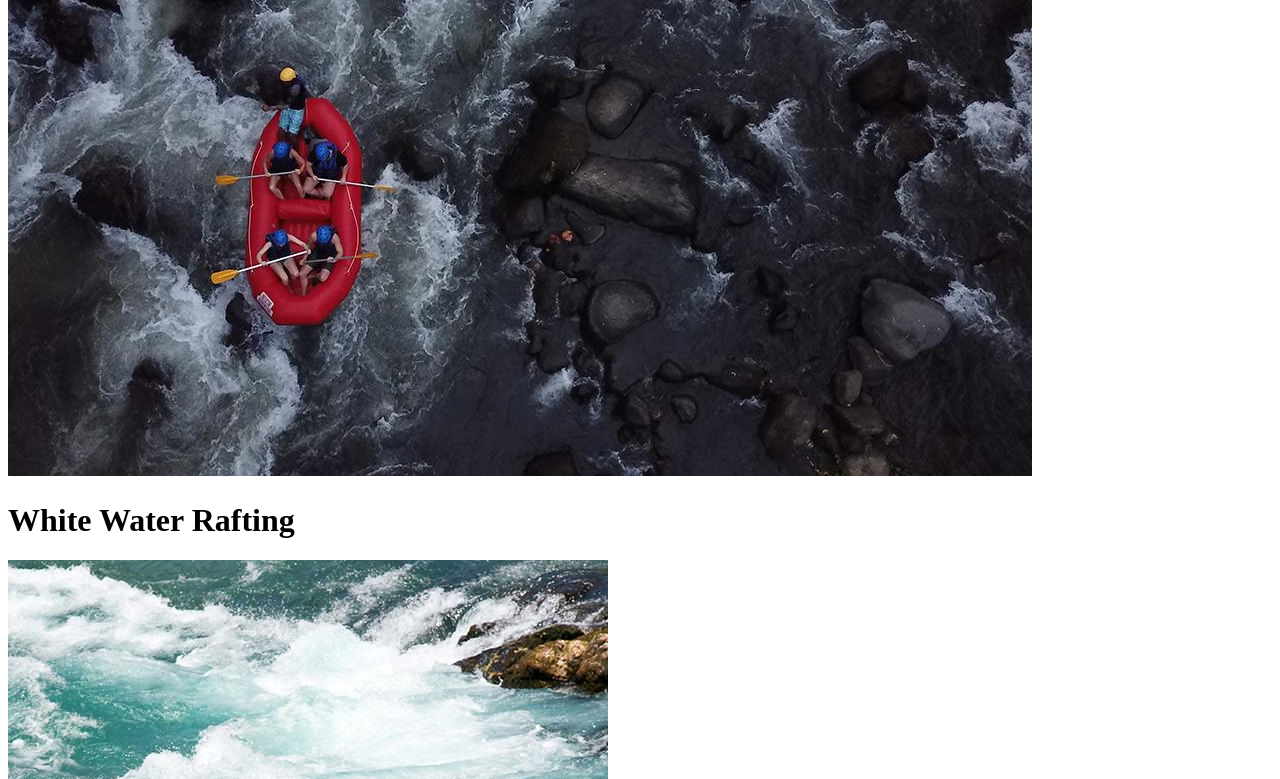
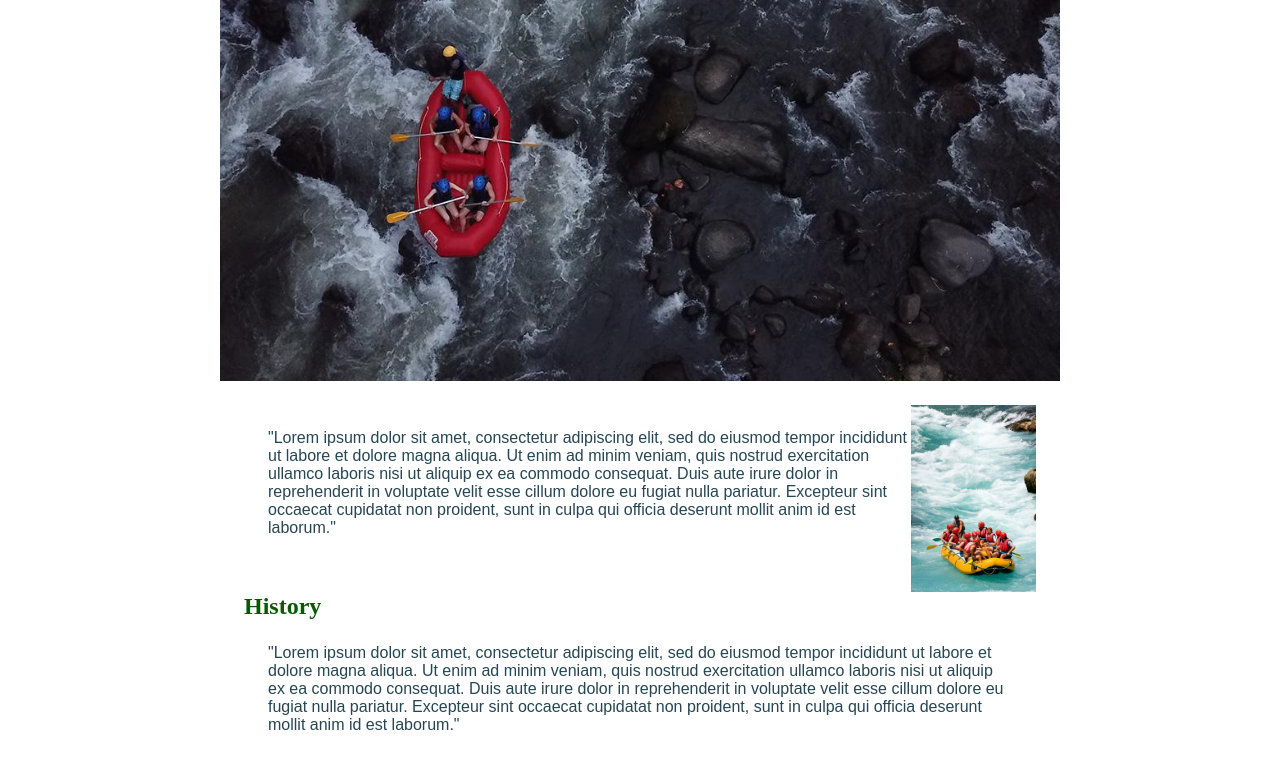
Before and after one commit to EmmanuelBlas-eng/wdd130, a plain HTML site: page wwr/about.html in a window 1280 px wide. Shown: the part 359-1138 px from the top of the page. Drawn offline with Linux system fonts and the light colour scheme.

Commit message:
Fix stylesheet link typo in about.html and restore rafting.css with original styles

```diff
--- a/wwr/about.html
+++ b/wwr/about.html
@@ -7,7 +7,7 @@
     <meta name="description"
       content="Emmanue Blas Roberto | WDD 130 | White Water Rafting Website">
     <meta name="author" content="Emmanuel Blas Roberto">
-    <link rel="stylsheet" href="styles/rafting.css">
+    <link rel="stylesheet" href="styles/rafting.css">
 </head>
 <body>
     <header>
@@ -20,6 +20,7 @@
                 <li><a href="contact.html">Contact Us</a></li>
             </ul>
         </nav>
+    </header>
         <main>
             <div class="hero">
                 <img src="images/rafting-main.jpg" alt="Top view group of people rafting">
@@ -52,7 +53,7 @@
                 <p> &COPY; 2026 | White Water Rafting | Emmanuel Blas Roberto</p>
             </footer>
         </main>
-    </header>
+
 
 </body>
 </html>
```
Also changed, not shown: wwr/styles/rafting.css (renamed from wwr/style/rafting.css).
